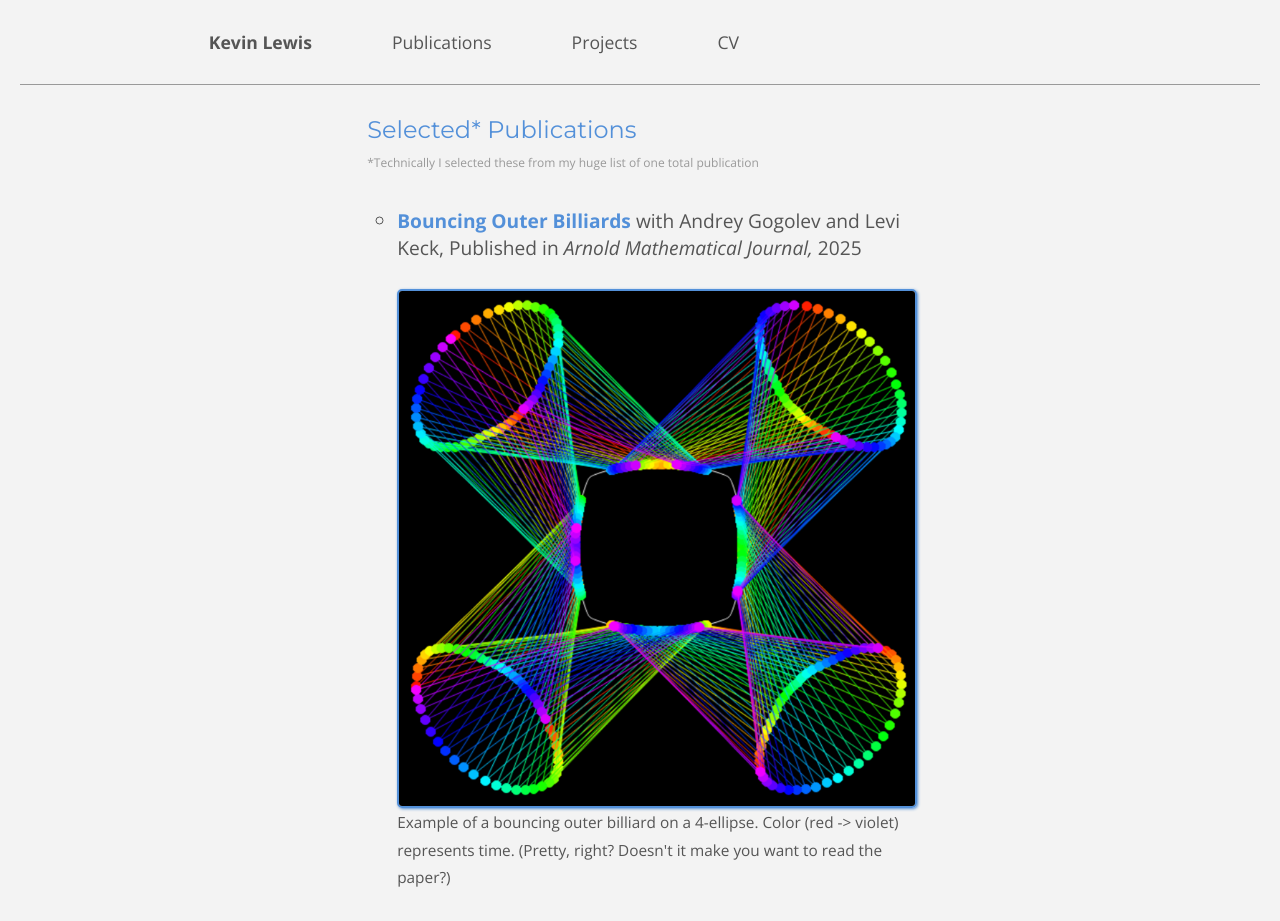
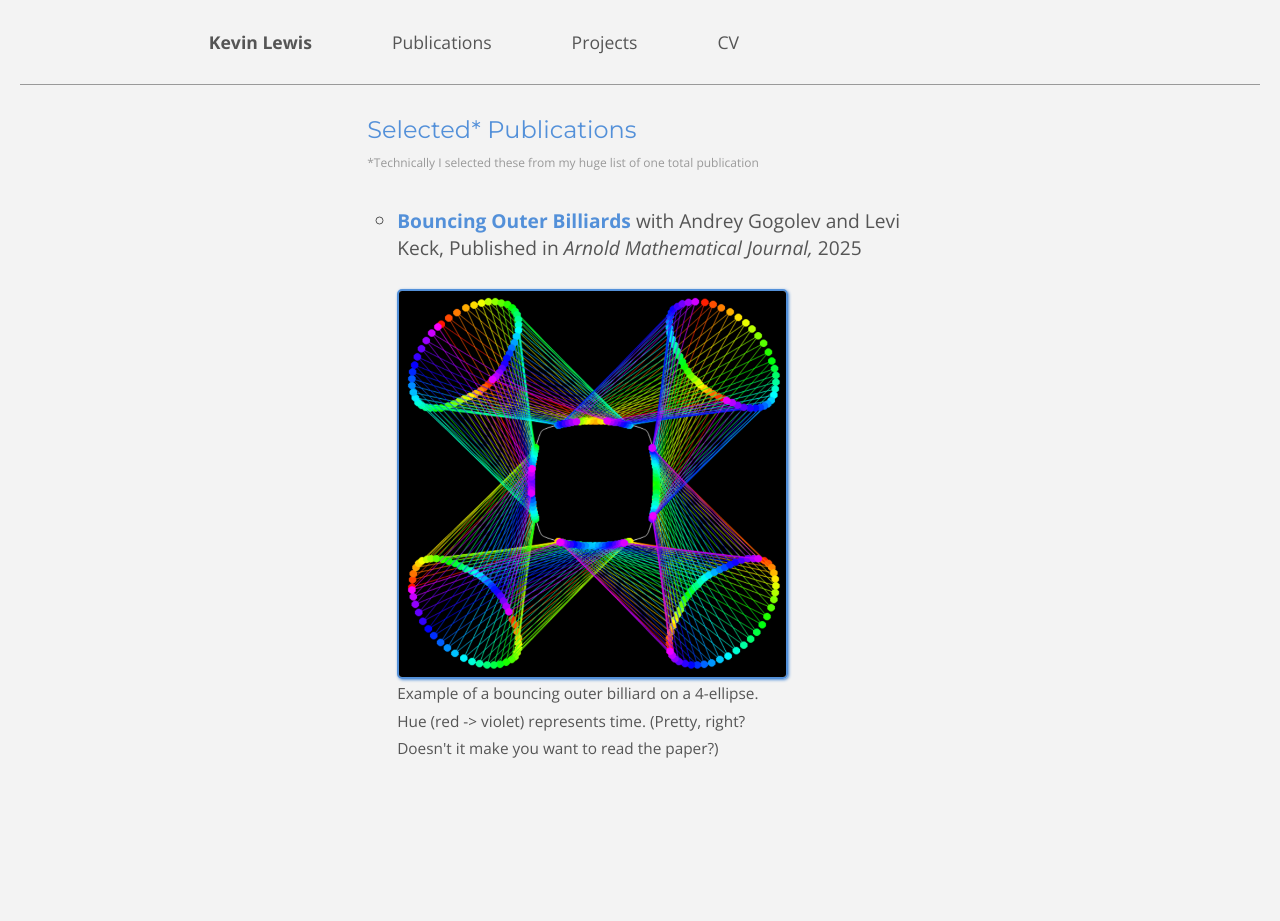
Before and after one commit to kevindlewis23/kevindlewis23.github.io, a plain HTML site: page publications.html in a window 1280 px wide. After the commit the page ends 800 px from the top, so only its background shows below. Drawn offline with nearby package versions, Linux system fonts and the light colour scheme.

Commit message:
Some updates

```diff
--- a/assets/style.css
+++ b/assets/style.css
@@ -124,8 +124,17 @@ body {
 }
 
 
-#bouncing-outer-billiard-img {
+.bordered-img {
     border-radius: 5px;
     border: 2px solid var(--accent-color);
     box-shadow: 1px 1px 3px var(--accent-color);
 }
+
+.float-right {
+    float: right;
+    margin: 60px 20% 10px 10px;
+}
+
+.width-70 {
+    width: 75%;
+}
--- a/publications.html
+++ b/publications.html
@@ -39,8 +39,8 @@
                 <li class = "publication"><a class = "pub-link" href="https://armj.math.stonybrook.edu/Articles/250309-Gogolev/article.pdf" target="_blank"><b>Bouncing Outer Billiards</b> <span class ="coauthors">with Andrey Gogolev and Levi Keck</span>, Published in <span class = "publisher">Arnold Mathematical Journal,</span> <span class = "pub-year">2025</span></a>
                     <br />
                     <br />
-                    <img id = "bouncing-outer-billiard-img" src ="assets/BouncingOuterBilliards.png" width="100%" alt="Example of a bouncing outer billiard" />
-                    <p class = "caption">Example of a bouncing outer billiard on a 4-ellipse. Color (red -> violet) represents time. (Pretty, right? Doesn't it make you want to read the paper?)</p>
+                    <img class = "bordered-img width-70" src ="assets/BouncingOuterBilliards.png" alt="Example of a bouncing outer billiard" />
+                    <p class = "caption width-70">Example of a bouncing outer billiard on a 4-ellipse. Hue (red -> violet) represents time. (Pretty, right? Doesn't it make you want to read the paper?)</p>
                 </li>
             </ul>
 
```
Also changed, not shown: index.html (+11 -5 lines), assets/me.jpeg (added).
